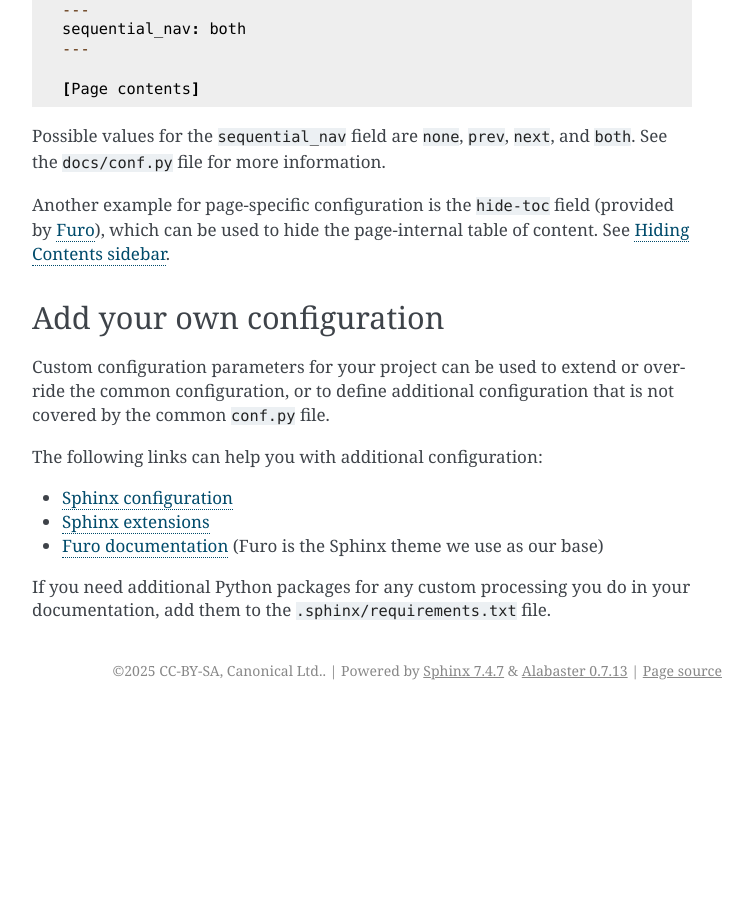
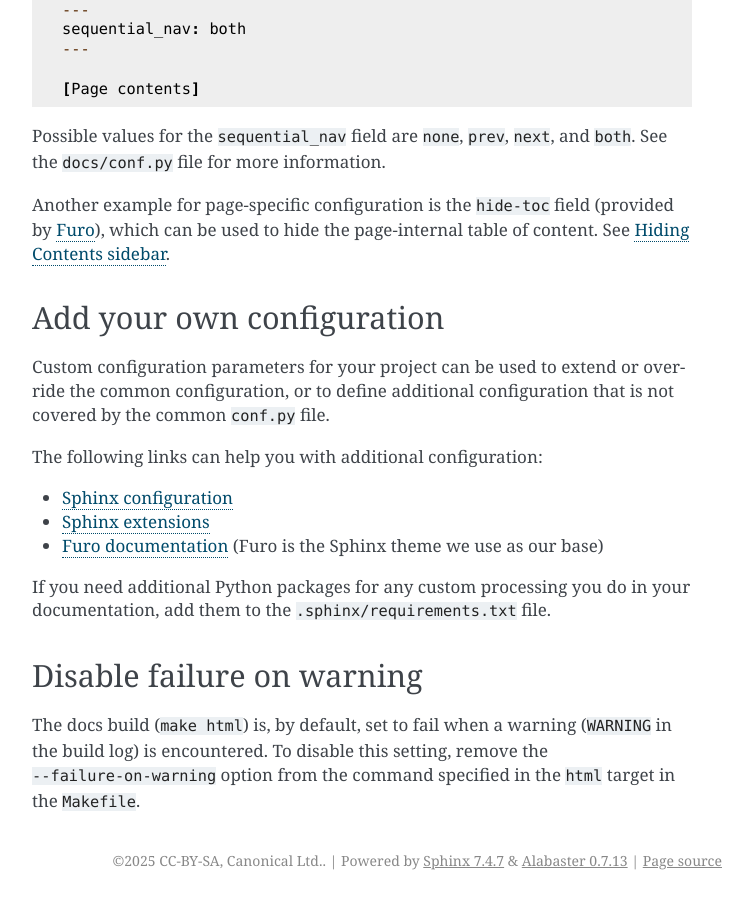
Before and after one commit to canonical/sphinx-docs-starter-pack, a Sphinx documentation site: the page built from docs/how-to/customise.rst, in a window 1280 px wide and 900 px high, scrolled down 4206 px. Shown: the whole window, without its empty margins (388-1141 px from the left). Built offline with Sphinx 7.4.7, drawn with Linux system fonts in a browser that asks for light colours; pages that are not in the unit, such as notebooks, are missing from menus; cross-references to code outside the pages are shown as plain code; before the commit the page ends 4916 px from its top, so only the background shows below that; some of the changed text lies outside the part shown.

Commit message:
Use long parameter for 'fail on warning'

```diff
--- a/docs/how-to/customise.rst
+++ b/docs/how-to/customise.rst
@@ -183,3 +183,8 @@ The following links can help you with additional configuration:
 - `Furo documentation`_ (Furo is the Sphinx theme we use as our base)
 
 If you need additional Python packages for any custom processing you do in your documentation, add them to the :file:`.sphinx/requirements.txt` file.
+
+Disable failure on warning
+--------------------------
+
+The docs build (``make html``) is, by default, set to fail when a warning (``WARNING`` in the build log) is encountered. To disable this setting, remove the ``--failure-on-warning`` option from the command specified in the ``html`` target in the ``Makefile``.
```
Also changed, not shown: 1 other file.
